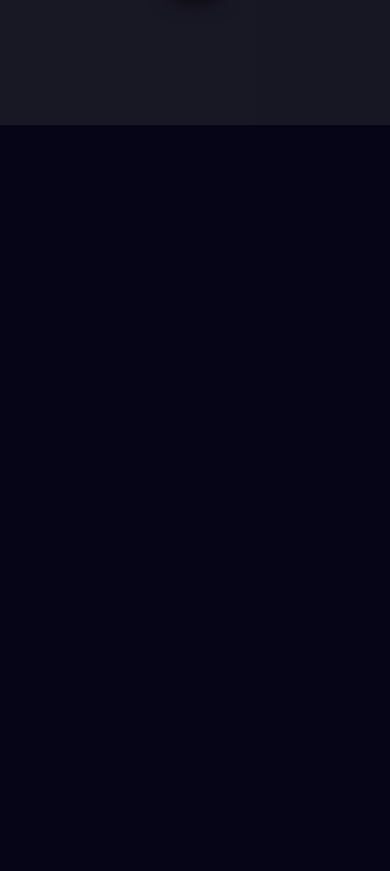
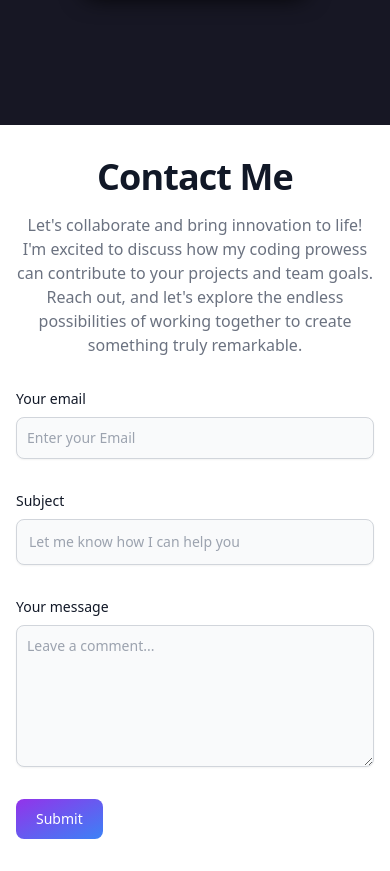
Before and after one commit to AS-Danish/My-Portfolio, a React (Create React App) app: page / in a window 390 px wide. Shown: the part 8460-9331 px from the top of the page. Before the commit the page ends 8585 px from the top, so only its background shows below. Built offline with nearby package versions, Linux system fonts and the light colour scheme; grey boxes are pictures that could not be loaded.

Commit message:
Successfully Completed the contact Form

```diff
--- a/package.json
+++ b/package.json
@@ -3,6 +3,7 @@
   "version": "0.1.0",
   "private": true,
   "dependencies": {
+    "@emailjs/browser": "^4.3.3",
     "@fortawesome/free-brands-svg-icons": "^6.5.2",
     "@fortawesome/free-regular-svg-icons": "^6.5.2",
     "@fortawesome/free-solid-svg-icons": "^6.5.2",
--- a/src/App.js
+++ b/src/App.js
@@ -5,7 +5,7 @@ import ParticlesComponent from './components/Particles/Particles';
 import Timeline from './components/Timeline/Timeline';
 import Skills from './components/Skills/Skills';
 import Projects from './components/Projects/Projects';
-
+import { Contact } from './components/Contact/Contact';
 function App() {
   const events = [
     {heading:"Burhani National English School",
@@ -34,6 +34,7 @@ function App() {
     <Timeline events={events}/>
     <Skills/>
     <Projects />
+    <Contact/>
     </>
   );
 }
--- /dev/null
+++ b/src/components/Contact/Contact.jsx
@@ -0,0 +1,57 @@
+import React, { useRef } from 'react';
+import emailjs from '@emailjs/browser';
+
+export const Contact = () => {
+
+    const form = useRef();
+
+    const sendEmail = (e) => {
+        e.preventDefault();
+
+        emailjs
+            .sendForm('service_6busf73', 'template_7jh5lej', form.current, {
+                publicKey: '9Vd238otB-RPCzLT-',
+            })
+            .then(
+                () => {
+                    // Clear input fields
+                    form.current.reset();
+                    // Show success alert
+                    alert('Email sent successfully!');
+                },
+                (error) => {
+                    console.log('FAILED...', error.text);
+                    // Show error alert
+                    alert('Failed to send email. Please try again later.');
+                }
+            );
+    };
+
+    return (
+        <>
+            <section className="bg-white dark:bg-gray-900">
+                <div className="py-8 lg:py-16 px-4 mx-auto max-w-screen-md">
+                    <h2 className="mb-4 text-4xl tracking-tight font-extrabold text-center text-gray-900 dark:text-white">Contact Me</h2>
+                    <p className="mb-8 lg:mb-16 font-light text-center text-gray-500 dark:text-gray-400 sm:text-xl">Let's collaborate and bring innovation to life! I'm excited to discuss how my coding prowess can contribute to your projects and team goals. Reach out, and let's explore the endless possibilities of working together to create something truly remarkable.</p>
+                    <form ref={form} onSubmit={sendEmail} action="#" className="space-y-8">
+                        <div>
+                            <label htmlFor="email" className="block mb-2 text-sm font-medium text-gray-900 dark:text-gray-300">Your email</label>
+                            <input type="email" id="email" className="shadow-sm bg-gray-50 border border-gray-300 text-gray-900 text-sm rounded-lg focus:ring-primary-500 focus:border-primary-500 block w-full p-2.5 dark:bg-gray-700 dark:border-gray-600 dark:placeholder-gray-400 dark:text-white dark:focus:ring-primary-500 dark:focus:border-primary-500 dark:shadow-sm-light" placeholder="Enter your Email" required name="from_email" />
+                        </div>
+                        <div>
+                            <label htmlFor="subject" className="block mb-2 text-sm font-medium text-gray-900 dark:text-gray-300">Subject</label>
+                            <input type="text" id="subject" className="block p-3 w-full text-sm text-gray-900 bg-gray-50 rounded-lg border border-gray-300 shadow-sm focus:ring-primary-500 focus:border-primary-500 dark:bg-gray-700 dark:border-gray-600 dark:placeholder-gray-400 dark:text-white dark:focus:ring-primary-500 dark:focus:border-primary-500 dark:shadow-sm-light" placeholder="Let me know how I can help you" required name='from_name'/>
+                        </div>
+                        <div className="sm:col-span-2">
+                            <label htmlFor="message" className="block mb-2 text-sm font-medium text-gray-900 dark:text-gray-400">Your message</label>
+                            <textarea id="message" rows="6" className="block p-2.5 w-full text-sm text-gray-900 bg-gray-50 rounded-lg shadow-sm border border-gray-300 focus:ring-primary-500 focus:border-primary-500 dark:bg-gray-700 dark:border-gray-600 dark:placeholder-gray-400 dark:text-white dark:focus:ring-primary-500 dark:focus:border-primary-500" placeholder="Leave a comment..." name='message'></textarea>
+                        </div>
+                        <button type="submit" className="text-white bg-gradient-to-br from-purple-600 to-blue-500 hover:bg-gradient-to-bl focus:ring-4 focus:outline-none focus:ring-blue-300 dark:focus:ring-blue-800 font-medium rounded-lg text-sm px-5 py-2.5 text-center me-2 mb-2" value="Send">Submit</button>
+                    </form>
+                </div>
+            </section>
+        </>
+    );
+};
+
+export default Contact;
--- a/src/components/Projects/Projects.jsx
+++ b/src/components/Projects/Projects.jsx
@@ -61,7 +61,7 @@ const Projects = () => {
             <motion.div
                 initial="hidden"
                 animate="show"
-                className='flex flex-wrap text-center items-center justify-around mb-10 px-32'
+                className='flex flex-wrap text-center items-center justify-around mb-10 px-10'
             >
                 {Proj.map((project, index) => (
                     <motion.div
--- a/src/components/Skills/Skills.jsx
+++ b/src/components/Skills/Skills.jsx
@@ -62,7 +62,7 @@ const Skills = () => {
 
             <div className='flex flex-col items-center justify-center gap-3 h-full relative overflow-hidden py-20'>
                 <h1 className='text-6xl mb-4 font-extrabold'>Skills</h1>
-                <p className='text-gray-400 text-xl mx-20 px-20 text-center mb-6 flex flex-wrap'>I use cutting-edge technologies to create practical applications that solve real-life problems. <br/>Explore my portfolio to see modern tech in action</p>
+                <p className='text-gray-400 text-xl mx-20 px-20 text-center mb-6 flex flex-wrap'>I use cutting-edge technologies to create practical applications that solve real-life problems. Explore my portfolio to see modern tech in action</p>
                 <div className="p-5 flex flex-row justify-around wt-5 gap-5 items-center flex-wrap">
                     {skillsImg.map((img, index) => (
                         <img key={index} src={img.src} alt={img.alt} className="w-auto h-14" />
@@ -97,6 +97,7 @@ const Skills = () => {
                     </div>
                 </div>
             </div>
+
         </>
     );
 }
--- a/tailwind.config.js
+++ b/tailwind.config.js
@@ -8,7 +8,8 @@ module.exports = {
       colors: {
         "background": "#060417",
         "secondary": "#1C1C27",
-        "card":"#171721"
+        "card":"#171721",
+        primary: {"50":"#eff6ff","100":"#dbeafe","200":"#bfdbfe","300":"#93c5fd","400":"#60a5fa","500":"#3b82f6","600":"#2563eb","700":"#1d4ed8","800":"#1e40af","900":"#1e3a8a","950":"#172554"},
       }
     },
 
```
Also changed, not shown: 1 other file (tests, documents, lock files or other folders).
